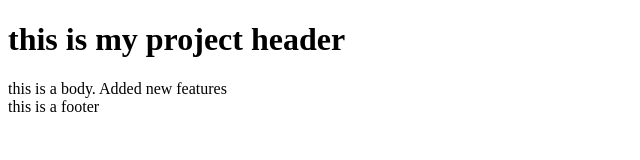
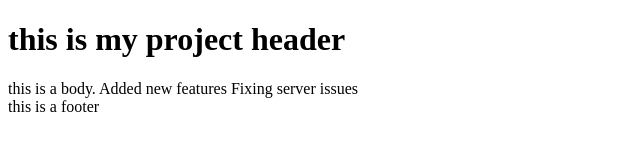
Before and after one commit to aman156/GitDemo, a plain HTML site: page index.html in a window 1280 px wide. Shown: the whole page, without its empty margins (0-640 px from the left). Drawn offline with Linux system fonts and the light colour scheme.

Commit message:
fixed server issues

```diff
--- a/index.html
+++ b/index.html
@@ -6,6 +6,7 @@
     <div>
         this is a body.
         Added new features
+        Fixing server issues
     </div>
     <div>
         this is a footer
```
